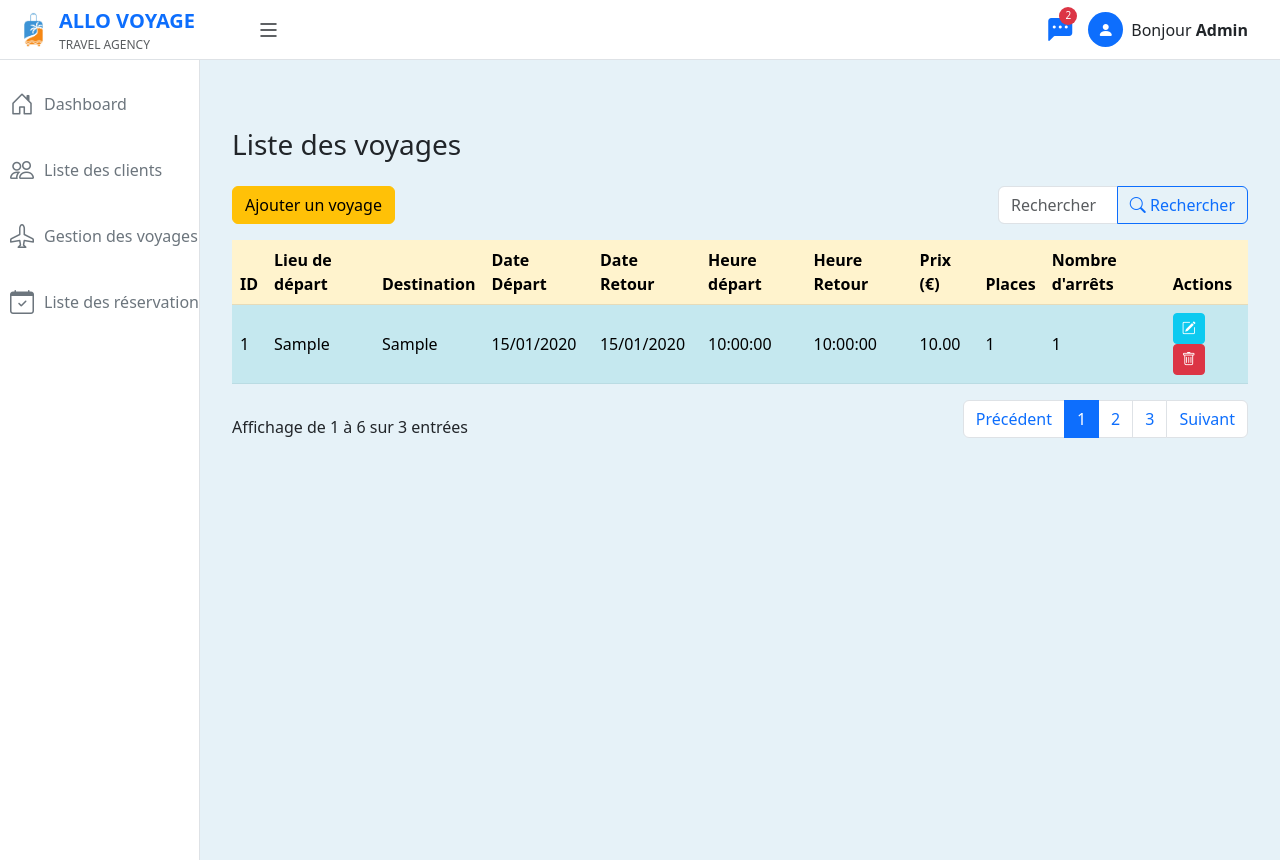
After one commit to erraguibiabdelilah/ALLO_VOYAGE, a Laravel app: page /voyages in a window 1280 px wide. The commit adds this page. Run offline with Laravel 12, Linux system fonts and the light colour scheme; tables that the repository leaves empty hold one stand-in row (values such as "Sample post").

Commit message:
Gestion CRUD des voyages

```diff
--- a/GestionDesVoyages/app/Http/Controllers/VoyageController.php
+++ b/GestionDesVoyages/app/Http/Controllers/VoyageController.php
@@ -2,69 +2,78 @@
 
 namespace App\Http\Controllers;
 
+use App\Models\Voyage;
 use Illuminate\Http\Request;
 
 class VoyageController extends Controller
 {
-    /**
-     * Display a listing of the resource.
-     *
-     *
-     *
-     */
 
-
+// renvoie la liste des voyages Ajouter par l'admin
 
     public function index()
 {
-        //
+    $voyages = Voyage::orderBy('id', 'asc')->paginate(10);
+    return view('voyages.index', compact('voyages'));
+
 }
+ //renvoie le formulaire d'jout d'un  nouveau voyage
 
-    /**
-     * Show the form for creating a new resource.
-     */
 public function create()
 {
-        //
+    return view('voyages.create');
 }
-
-    /**
-     * Store a newly created resource in storage.
-     */
+// store() pour le stockage d'un voyage
 public function store(Request $request)
 {
-        //
+    $validated = $request->validate([
+        'destination' => 'required|string|max:255',
+        'date_depart' => 'required|date|after_or_equal:today',
+        'date_retour' => 'required|date|after:date_depart',
+        'prix' => 'required|numeric|min:0',
+        'places_disponibles' => 'required|integer|min:1',
+        'description' => 'nullable|string',
+    'lieu_depart' => 'nullable|string',
+        'heure_depart' => 'nullable|date_format:H:i',
+        'heure_arrivee' => 'nullable|date_format:H:i',
+        'nbr_arret' => 'nullable|integer|min:0',
+    ]);
+
+    Voyage::create($validated);
+
+    return redirect()->route('voyages.index')
+                 ->with('success', 'Voyage créé avec succès');
 }
+//edit() pour modifier un voyage existant
+public function edit(Voyage $voyage)
+{
+    return view('voyages.edit', compact('voyage'));
+}
+//pour mettre a jour un voyage deja existant modifie
+public function update(Request $request, Voyage $voyage)
+{
+    $validated = $request->validate([
+        'destination' => 'required|string|max:255',
+        'date_depart' => 'required|date',
+        'date_retour' => 'required|date|after:date_depart',
+        'prix' => 'required|numeric|min:0',
+        'places_disponibles' => 'required|integer|min:0',
+        'description' => 'nullable|string',
+        'lieu_depart' => 'nullable|string',
+    'heure_depart' => 'nullable|date_format:H:i',
+    'heure_arrivee' => 'nullable|date_format:H:i',
+    'nbr_arret' => 'nullable|integer|min:0',
+    ]);
 
-    /**
-     * Display the specified resource.
-     */
-    public function show(string $id)
+    $voyage->update($validated);
+
+    return redirect()->route('voyages.index')
+                 ->with('success', 'Voyage mis à jour avec succès');
+}
+// pour supprimer un voyage
+public function destroy(Voyage $voyage)
 {
-
-    }
-
-    /**
-     * Show the form for editing the specified resource.
-     */
-    public function edit(string $id)
-    {
-        //
-    }
-
-    /**
-     * Update the specified resource in storage.
-     */
-    public function update(Request $request, string $id)
-    {
-        //
-    }
-
-    /**
-     * Remove the specified resource from storage.
-     */
-    public function destroy(string $id)
-    {
-        //
+    $voyage->delete();
+    return redirect()->route('voyages.index')
+                 ->with('success', 'Voyage supprimé avec succès');
 }
 }
--- /dev/null
+++ b/GestionDesVoyages/app/Models/voyage.php
@@ -0,0 +1,23 @@
+<?php
+namespace App\Models;
+use Illuminate\Database\Eloquent\Model;
+// les attribut de la classe voyage qui determine un voyage
+class Voyage extends Model
+{
+    protected $fillable = [
+        'destination',
+        'date_depart',
+        'date_retour',
+        'prix',
+        'places_disponibles',
+        'description',
+        'lieu_depart',
+        'heure_depart',
+        'heure_arrivee',
+        'nbr_arret',
+    ];
+    protected $casts = [
+        'date_depart' => 'datetime',
+        'date_retour' => 'datetime',
+    ];
+}
--- a/GestionDesVoyages/resources/views/layout/admin.blade.php
+++ b/GestionDesVoyages/resources/views/layout/admin.blade.php
@@ -261,7 +261,7 @@
                 <i class="bi bi-people sidebar-icon"></i>
                 <span class="sidebar-text">Liste des clients</span>
             </a>
-            <a href="{{ route('voyages') }}" class="sidebar-item">
+            <a href="{{ route('voyages.index') }}" class="sidebar-item">
                 <i class="bi bi-airplane sidebar-icon"></i>
                 <span class="sidebar-text">Gestion des voyages</span>
             </a>
--- /dev/null
+++ b/GestionDesVoyages/resources/views/voyages/index.blade.php
@@ -0,0 +1,316 @@
+<!-- resources/views/clients/index.blade.php -->
+@extends('layout.admin')
+
+@section('content')
+<div class="container-fluid mt-5">
+    <h3 class="mb-4">Liste des voyages</h3>
+
+    <div class="d-flex justify-content-between mb-3">
+        <button type="button" class="btn btn-warning" data-bs-toggle="modal" data-bs-target="#ajouterVoyageModal">
+            Ajouter un voyage
+        </button>
+
+        <div class="input-group" style="width: 250px;">
+            <input type="text" class="form-control" placeholder="Rechercher">
+            <button class="btn btn-outline-primary" type="button">
+                <i class="bi bi-search"></i> Rechercher
+            </button>
+        </div>
+    </div>
+
+    <div class="table-responsive">
+        <table class="table table-striped">
+            <thead class="table-warning">
+                <tr>
+                    <th>ID</th>
+                    <th>Lieu de départ</th>
+                    <th>Destination</th>
+                    <th>Date Départ</th>
+                    <th>Date Retour</th>
+                    <th>Heure  départ</th>
+                    <th>Heure Retour</th>
+                    <th>Prix (€)</th>
+                    <th>Places</th>
+                    <th>Nombre d'arrêts</th>
+                    <th>Actions</th>
+                </tr>
+            </thead>
+            <tbody>
+
+
+
+                     <!--  Recuperation des voyages d'apres la bese de donne cree  -->
+                @foreach($voyages as $voyage)
+                <tr class="{{ $loop->iteration % 2 == 0 ? 'table-light' : 'table-info' }}">
+                    <td class="align-middle">{{ $voyage->id }}</td>
+                    <td class="align-middle">{{ $voyage->lieu_depart }}</td>
+                    <td class="align-middle">{{ $voyage->destination }}</td>
+                    <td class="align-middle">{{ $voyage->date_depart->format('d/m/Y') }}</td>
+                    <td class="align-middle">{{ $voyage->date_retour->format('d/m/Y') }}</td>
+                    <td class="align-middle">{{ $voyage->heure_depart }}</td>
+                    <td class="align-middle">{{ $voyage->heure_arrivee }}</td>
+                    <td class="align-middle">{{ number_format($voyage->prix, 2) }}</td>
+                    <td class="align-middle">{{ $voyage->places_disponibles }}</td>
+                    <td class="align-middle">{{ $voyage->nbr_arret }}</td>
+                    <td class="align-middle">
+                        <button class="btn btn-sm btn-info me-1"
+                                data-bs-toggle="modal"
+                                data-bs-target="#modifierVoyageModal"
+                                data-id="{{ $voyage->id }}"
+                                 data-depart="{{ $voyage->lieu_depart }}"
+                                data-destination="{{ $voyage->destination }}"
+
+                                data-date_depart="{{ $voyage->date_depart->format('Y-m-d') }}"
+                                data-date_retour="{{ $voyage->date_retour->format('Y-m-d') }}"
+                                 data-heure_depart="{{ $voyage->heure_depart }}"
+                                  data-heure_arrivee="{{ $voyage->heure_arrivee }}"
+                                   data-nbr_arret="{{ $voyage->nbr_arret }}"
+                                data-prix="{{ $voyage->prix }}"
+                                data-places_disponibles="{{ $voyage->places_disponibles }}"
+                                data-description="{{ $voyage->description }}">
+                            <i class="bi bi-pencil-square text-white"></i>
+                        </button>
+                        <button class="btn btn-sm btn-danger"
+                                data-bs-toggle="modal"
+                                data-bs-target="#supprimerVoyageModal"
+                                data-id="{{ $voyage->id }}"
+                                data-destination="{{ $voyage->destination }}">
+                            <i class="bi bi-trash"></i>
+                        </button>
+                    </td>
+                </tr>
+                @endforeach
+            </tbody>
+        </table>
+    </div>
+
+    <!-- Pagination -->
+    <div class="d-flex justify-content-between align-items-center">
+        <div>Affichage de 1 à 6 sur 3 entrées</div>
+        <nav>
+            <ul class="pagination">
+                <li class="page-item">
+                    <a class="page-link" href="#">Précédent</a>
+                </li>
+                <li class="page-item active"><a class="page-link" href="#">1</a></li>
+                <li class="page-item"><a class="page-link" href="#">2</a></li>
+                <li class="page-item"><a class="page-link" href="#">3</a></li>
+                <li class="page-item">
+                    <a class="page-link" href="#">Suivant</a>
+                </li>
+            </ul>
+        </nav>
+    </div>
+</div>
+
+<!-- Modal Ajouter Voyage -->
+<div class="modal fade" id="ajouterVoyageModal" tabindex="-1" aria-labelledby="ajouterVoyageModalLabel" aria-hidden="true">
+    <div class="modal-dialog modal-lg">
+        <div class="modal-content">
+            <div class="modal-header bg-warning">
+                <h5 class="modal-title" id="ajouterVoyageModalLabel">Ajouter un voyage</h5>
+                <button type="button" class="btn-close" data-bs-dismiss="modal" aria-label="Close"></button>
+            </div>
+            <div class="modal-body">
+                <form action="{{ route('voyages.store') }}" method="POST">
+                    @csrf
+                    <div class="row mb-3">
+                        <div class="col-md-6">
+                            <label for="lieu_depart" class="form-label">Lieu de départ*</label>
+                            <input type="text" class="form-control" id="lieu_depart" name="lieu_depart" required>
+                        </div>
+                        <div class="col-md-6">
+                            <label for="destination" class="form-label">Destination*</label>
+                            <input type="text" class="form-control" id="destination" name="destination" required>
+                        </div>
+                    </div>
+
+                    <div class="row mb-3">
+                        <div class="col-md-6">
+                            <label for="date_depart" class="form-label">Date de départ*</label>
+                            <input type="date" class="form-control" id="date_depart" name="date_depart" required>
+                        </div>
+                        <div class="col-md-6">
+                            <label for="date_retour" class="form-label">Date de retour*</label>
+                            <input type="date" class="form-control" id="date_retour" name="date_retour" required>
+                        </div>
+                    </div>
+
+                    <div class="row mb-3">
+                        <div class="col-md-6">
+                            <label for="heure_depart" class="form-label">Heure de départ*</label>
+                            <input type="time" class="form-control" id="heure_depart" name="heure_depart" required>
+                        </div>
+                        <div class="col-md-6">
+                            <label for="heure_arrivee" class="form-label">Heure d'arrivée*</label>
+                            <input type="time" class="form-control" id="heure_arrivee" name="heure_arrivee" required>
+                        </div>
+                    </div>
+
+                    <div class="row mb-3">
+                        <div class="col-md-6">
+                            <label for="nbr_arret" class="form-label">Nombre d'arrêts*</label>
+                            <input type="number" min="0" class="form-control" id="nbr_arret" name="nbr_arret" required>
+                        </div>
+                        <div class="col-md-6">
+                            <label for="places_disponibles" class="form-label">Nombre de places*</label>
+                            <input type="number" min="1" class="form-control" id="places_disponibles" name="places_disponibles" required>
+                        </div>
+                    </div>
+
+                    <div class="row mb-3">
+                        <div class="col-md-6">
+                            <label for="prix" class="form-label">Prix (€)*</label>
+                            <input type="number" step="0.01" min="0" class="form-control" id="prix" name="prix" required>
+                        </div>
+                    </div>
+
+                    <div class="mb-3">
+                        <label for="description" class="form-label">Description</label>
+                        <textarea class="form-control" id="description" name="description" rows="3"></textarea>
+                    </div>
+
+                    <div class="modal-footer">
+                        <button type="button" class="btn btn-secondary" data-bs-dismiss="modal">Annuler</button>
+                        <button type="submit" class="btn btn-warning">Enregistrer</button>
+                    </div>
+                </form>
+            </div>
+        </div>
+    </div>
+</div>
+
+                  <!-- Modal Modifier Voyage -->
+                  <div class="modal fade" id="modifierVoyageModal" tabindex="-1" aria-labelledby="modifierVoyageModalLabel" aria-hidden="true">
+    <div class="modal-dialog modal-lg">
+        <div class="modal-content">
+            <div class="modal-header bg-info">
+                <h5 class="modal-title text-white" id="modifierVoyageModalLabel">Modifier un voyage</h5>
+                <button type="button" class="btn-close" data-bs-dismiss="modal" aria-label="Close"></button>
+            </div>
+            <div class="modal-body">
+            <form action="{{ route('voyages.update', '__ID__') }}" method="POST" id="editForm">
+                    @csrf
+                    @method('PUT')
+                    <div class="row mb-3">
+                        <div class="col-md-6">
+                            <label for="edit_lieu_depart" class="form-label">Lieu de départ*</label>
+                            <input type="text" class="form-control" id="edit_lieu_depart" name="lieu_depart" required>
+                        </div>
+                        <div class="col-md-6">
+                            <label for="edit_destination" class="form-label">Destination*</label>
+                            <input type="text" class="form-control" id="edit_destination" name="destination" required>
+                        </div>
+                    </div>
+                    <div class="row mb-3">
+                        <div class="col-md-6">
+                            <label for="edit_date_depart" class="form-label">Date de départ*</label>
+                            <input type="date" class="form-control" id="edit_date_depart" name="date_depart" required>
+                        </div>
+                        <div class="col-md-6">
+                            <label for="edit_date_retour" class="form-label">Date de retour*</label>
+                            <input type="date" class="form-control" id="edit_date_retour" name="date_retour" required>
+                        </div>
+                    </div>
+                    <div class="row mb-3">
+                        <div class="col-md-6">
+                            <label for="edit_heure_depart" class="form-label">Heure de départ*</label>
+                            <input type="time" class="form-control" id="edit_heure_depart" name="heure_depart" required>
+                        </div>
+                        <div class="col-md-6">
+                            <label for="edit_heure_arrivee" class="form-label">Heure d'arrivée*</label>
+                            <input type="time" class="form-control" id="edit_heure_arrivee" name="heure_arrivee" required>
+                        </div>
+                    </div>
+                    <div class="row mb-3">
+                        <div class="col-md-6">
+                            <label for="edit_nbr_arret" class="form-label">Nombre d'arrêts*</label>
+                            <input type="number" min="0" class="form-control" id="edit_nbr_arret" name="nbr_arret" required>
+                        </div>
+                        <div class="col-md-6">
+                            <label for="edit_places_disponibles" class="form-label">Nombre de places*</label>
+                            <input type="number" min="1" class="form-control" id="edit_places_disponibles" name="places_disponibles" required>
+                        </div>
+                    </div>
+                    <div class="row mb-3">
+                        <div class="col-md-6">
+                            <label for="edit_prix" class="form-label">Prix (€)*</label>
+                            <input type="number" step="0.01" min="0" class="form-control" id="edit_prix" name="prix" required>
+                        </div>
+                    </div>
+                    <div class="mb-3">
+                        <label for="edit_description" class="form-label">Description</label>
+                        <textarea class="form-control" id="edit_description" name="description" rows="3"></textarea>
+                    </div>
+                    <div class="modal-footer">
+                        <button type="button" class="btn btn-secondary" data-bs-dismiss="modal">Annuler</button>
+                        <button type="submit" class="btn btn-info text-white">Mettre à jour</button>
+                    </div>
+                </form>
+            </div>
+        </div>
+    </div>
+</div>
+
+<!-- Modal Supprimer Voyage -->
+<div class="modal fade" id="supprimerVoyageModal" tabindex="-1" aria-labelledby="supprimerVoyageModalLabel" aria-hidden="true">
+    <div class="modal-dialog">
+        <div class="modal-content">
+            <div class="modal-header bg-danger text-white">
+                <h5 class="modal-title" id="supprimerVoyageModalLabel">Confirmer la suppression</h5>
+                <button type="button" class="btn-close" data-bs-dismiss="modal" aria-label="Close"></button>
+            </div>
+            <div class="modal-body">
+                <p>Êtes-vous sûr de vouloir supprimer ce voyage ? Cette action est irréversible.</p>
+                <p id="voyageInfo"></p>
+            </div>
+            <div class="modal-footer">
+                <button type="button" class="btn btn-secondary" data-bs-dismiss="modal">Annuler</button>
+                <form action="{{ route('voyages.destroy', '__ID__') }}" method="POST" id="deleteForm">
+                    @csrf
+                    @method('DELETE')
+                    <button type="submit" class="btn btn-danger">Supprimer</button>
+                </form>
+            </div>
+        </div>
+    </div>
+</div>
+
+<script>
+    document.addEventListener('DOMContentLoaded', function() {
+        const editModal = document.getElementById('modifierVoyageModal');
+        if (editModal) {
+            editModal.addEventListener('show.bs.modal', function(event) {
+                const button = event.relatedTarget;
+                const form = document.getElementById('editForm');
+
+                document.getElementById('edit_lieu_depart').value = button.dataset.depart;
+                document.getElementById('edit_destination').value = button.dataset.destination;
+                document.getElementById('edit_date_depart').value = button.dataset.date_depart;
+                document.getElementById('edit_date_retour').value = button.dataset.date_retour;
+                document.getElementById('edit_heure_depart').value = button.dataset.heure_depart;
+                document.getElementById('edit_heure_arrivee').value = button.dataset.heure_arrivee;
+                document.getElementById('edit_nbr_arret').value = button.dataset.nbr_arret;
+                document.getElementById('edit_places_disponibles').value = button.dataset.places_disponibles;
+                document.getElementById('edit_prix').value = button.dataset.prix;
+                document.getElementById('edit_description').value = button.dataset.description;
+
+                form.action = `/voyages/${button.dataset.id}`;
+            });
+        }
+
+        const deleteModal = document.getElementById('supprimerVoyageModal');
+        if (deleteModal) {
+            deleteModal.addEventListener('show.bs.modal', function(event) {
+                const button = event.relatedTarget;
+                const form = document.getElementById('deleteForm');
+
+                document.getElementById('voyageInfo').innerHTML =
+                    `Voyage #${button.dataset.id} : <strong>${button.dataset.destination}</strong>`;
+
+                form.action = `/voyages/${button.dataset.id}`;
+            });
+        }
+    });
+</script>
+@endsection
--- a/GestionDesVoyages/routes/web.php
+++ b/GestionDesVoyages/routes/web.php
@@ -1,6 +1,9 @@
 <?php
 
 use Illuminate\Support\Facades\Route;
+use App\Http\Controllers\ClientController;
+use App\Http\Controllers\VoyageController;
+
 
 Route::get('/', function () {
     return view('layout.admin');
@@ -22,9 +25,28 @@ Route::get('/dashboard', function () {
     return view('dashboard.dashboard');
 })->name('dashboard');
 
-Route::get('/voyage.voyage', function () {
-    return view('voyage.voyage');
-})->name('voyages');
+Route::prefix('voyages')->group(function () {
+    // Liste des voyages
+    Route::get('/', [VoyageController::class, 'index'])->name('voyages.index');
+
+    // Formulaire de création
+    Route::get('/create', [VoyageController::class, 'create'])->name('voyages.create');
+
+    // Enregistrement d'un nouveau voyage
+    Route::post('/', [VoyageController::class, 'store'])->name('voyages.store');
+
+    // Affichage d'un voyage spécifique
+    Route::get('/{voyage}', [VoyageController::class, 'show'])->name('voyages.show');
+
+    // Formulaire d'édition
+    Route::get('/{voyage}/edit', [VoyageController::class, 'edit'])->name('voyages.edit');
+
+    // Mise à jour d'un voyage
+    Route::put('/{voyage}', [VoyageController::class, 'update'])->name('voyages.update');
+
+    // Suppression d'un voyage
+    Route::delete('/{voyage}', [VoyageController::class, 'destroy'])->name('voyages.destroy');
+});
 
 Route::get('/reservations', function () {
     return view('reservation.reservation');
```
Also changed, not shown: GestionDesVoyages/resources/views/voyage/voyage.blade.php (deleted, +0 -255 lines), GestionDesVoyages/database/migrations/0001_01_01_000000_create_users_table.php, GestionDesVoyages/database/migrations/2025_04_23_203156_create_voyages_table.php (added). Lines whose indentation alone changed are shown as unchanged.
